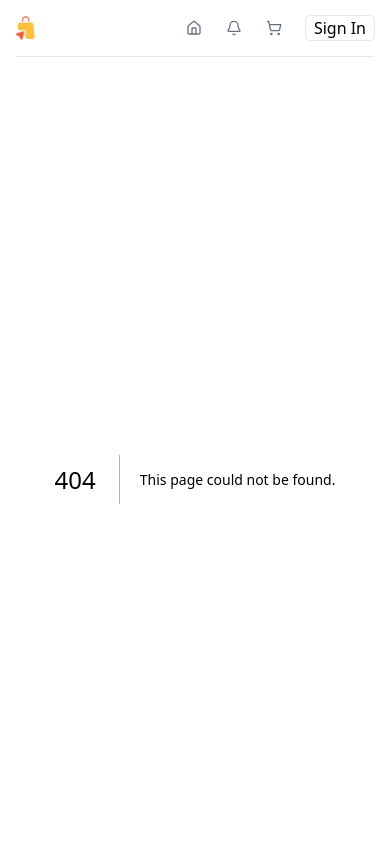
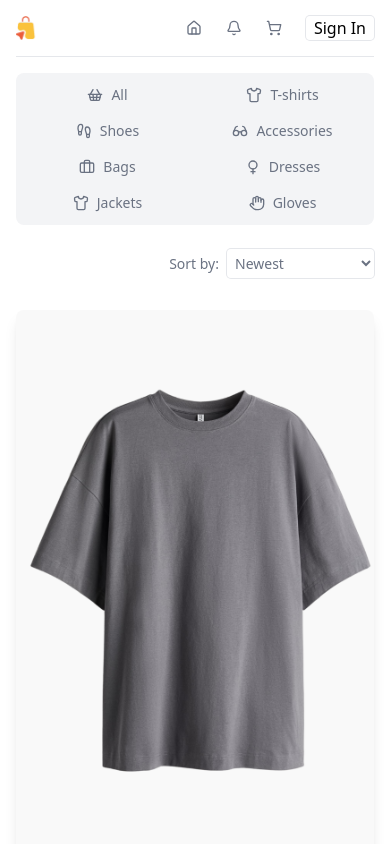
Before and after one commit to abdurrahmanmahmud5981/E-Com-Client, a Next.js app: page /products in a window 390 px wide. Before the commit this address had no page. Shown: the top 844 px of the page. Built offline with nearby package versions, Linux system fonts and the light colour scheme.

Commit message:
UI: Implement product filtering and enhance layout responsiveness

```diff
--- a/src/app/layout.tsx
+++ b/src/app/layout.tsx
@@ -29,7 +29,7 @@ export default function RootLayout({
       <body
         className={`${geistSans.variable} ${geistMono.variable} antialiased`}
       >
-        <div className="mx-auto p-4 sm:max-w-xl md:max-w-2xl lg:max-w-3xl xl:max-w-6xl">
+        <div className="mx-auto p-4 sm:px-0 sm:max-w-xl md:max-w-2xl lg:max-w-3xl xl:max-w-6xl">
           <Navber />
           {children}
           <Footer />
--- a/src/app/page.tsx
+++ b/src/app/page.tsx
@@ -12,7 +12,7 @@ const Homepage =  async ({searchParams}:{searchParams: Promise<{category:string}
         <Image src={'/featured.png'} alt="Featured Product" fill />
       </div>
       {/* Product for Home Page */}
-      <ProductList category={category}/>
+      <ProductList category={category} params="homePage"/>
     </div>
   )
 }
--- /dev/null
+++ b/src/app/products/page.tsx
@@ -0,0 +1,14 @@
+import ProductList from '@/components/ProductList'
+import React from 'react'
+
+const ProductsPage = async ({searchParams}:{searchParams:Promise<{category:string}>}) => {
+  const category = (await searchParams).category;
+  console.log((await searchParams).category)
+  return (
+    <div>
+      <ProductList category={category} params='productsPage'/>
+    </div>
+  )
+}
+
+export default ProductsPage
--- a/src/components/Categories.tsx
+++ b/src/components/Categories.tsx
@@ -54,9 +54,9 @@ const categories = [
   },
 ];
 
-type Props = {};
 
-const Categories = (props: Props) => {
+
+const Categories = () => {
   const searchParams = useSearchParams();
   const router = useRouter();
   const pathName = usePathname();
--- /dev/null
+++ b/src/components/Filter.tsx
@@ -0,0 +1,33 @@
+"use client";
+
+import { usePathname, useRouter, useSearchParams } from "next/navigation";
+
+
+const Filter = () => {
+
+      const searchParams = useSearchParams();
+      const router = useRouter();
+      const pathName = usePathname();
+
+      const handlFilter = (value:string )=>{
+        const params = new URLSearchParams(searchParams);
+        params.set("sort", value )
+
+        router.push(`${pathName}?${params.toString()}`, {scroll:false})
+      }
+
+
+  return (
+    <div className="flex items-center justify-end gap-2 text-sm text-gray-500 my-6">
+        <span>Sort by:</span>
+        <select name="sort" id="sort" onChange={(e)=>handlFilter(e.target.value)} className="ring-1 ring-gray-200 p-1 rounded-sm">
+            <option value="newest">Newest</option>
+            <option value="oldest">Oldest </option>
+            <option value="asc">Price: Low to High</option>
+            <option value="desc">Price: High to Low</option>
+        </select>
+    </div>
+  )
+}
+
+export default Filter
--- a/src/components/Footer.tsx
+++ b/src/components/Footer.tsx
@@ -2,9 +2,8 @@ import Image from "next/image";
 import Link from "next/link";
 import React from "react";
 
-type Props = {};
 
-const Footer = (props: Props) => {
+const Footer = () => {
   return (
     <div className="mt-16 flex flex-col items-center gap-8 md:flex-row md:items-start md:justify-between md:gap-0 bg-gray-800 p-8 rounded-lg text-white">
       <div className="flex flex-col items-center md:items-start gap-4">
--- a/src/components/ProductCard.tsx
+++ b/src/components/ProductCard.tsx
@@ -18,7 +18,7 @@ const ProductCard = ({ product }: { product: ProductType }) => {
     type: "size" | "color";
     value: string;
   }) => {
-    console.log(value)
+
     setProductTypes((prev)=>({
       ...prev,
       [type]:value,
@@ -66,7 +66,7 @@ const ProductCard = ({ product }: { product: ProductType }) => {
             <div className="flex items-center gap-2">
               {product.colors.map((color) => (
                 <div key={color} className={`cursor-pointer border-1 ${productTypes.color === color ? "border-gray-400" : "border-gray-200"} rounded-full p-[1.5px] flex items-center justify-center`}
-                onClick={e=>handleProductType({type:"color",value:color})}
+                onClick={() =>handleProductType({type:"color",value:color})}
                 >
                   <div
                     className="h-[14px] w-[14px] rounded-full"
--- a/src/components/ProductList.tsx
+++ b/src/components/ProductList.tsx
@@ -3,6 +3,7 @@ import React from 'react'
 import Categories from './Categories';
 import ProductCard from './ProductCard';
 import Link from 'next/link';
+import Filter from './Filter';
 
 
 // TEMPORARY
@@ -119,13 +120,14 @@ const products: ProductsType = [
 
 
 
-const ProductList = ({category}:{category:string}) => {
+const ProductList = ({category, params}:{category:string,params:"homePage" | "productsPage"}) => {
   return (
-    <div className='w-full'>
+    <div className='w-full py-4'>
         {/* Categories of product */}
         <Categories/>
+        {params === "productsPage" && <Filter/>}
         {/* show product cards */}
-        <div className="grid grid-cols-1 sm:grid-cols-2 xl:grid-cols-3 2xl:grid-cols-4 gap-12">
+        <div className="grid grid-cols-1 sm:grid-cols-2 xl:grid-cols-3 2xl:grid-cols-4 gap-12 my-8">
             {
                 products.map(product=><ProductCard key={product.id} product={product}/>)
             }
--- a/src/components/SearchBar.tsx
+++ b/src/components/SearchBar.tsx
@@ -2,9 +2,8 @@
 import { Search } from 'lucide-react'
 import React from 'react'
 
-type Props = {}
 
-const SearchBar = (props: Props) => {
+const SearchBar = () => {
   return (
     <div className= ' hidden sm:flex items-center gap-3 ring-1 px-2 py-1 rounded ring-gray-200 shadow-md'>
         <Search className='text-gray-500 cursor-pointer h-4 w-4'/>
```
